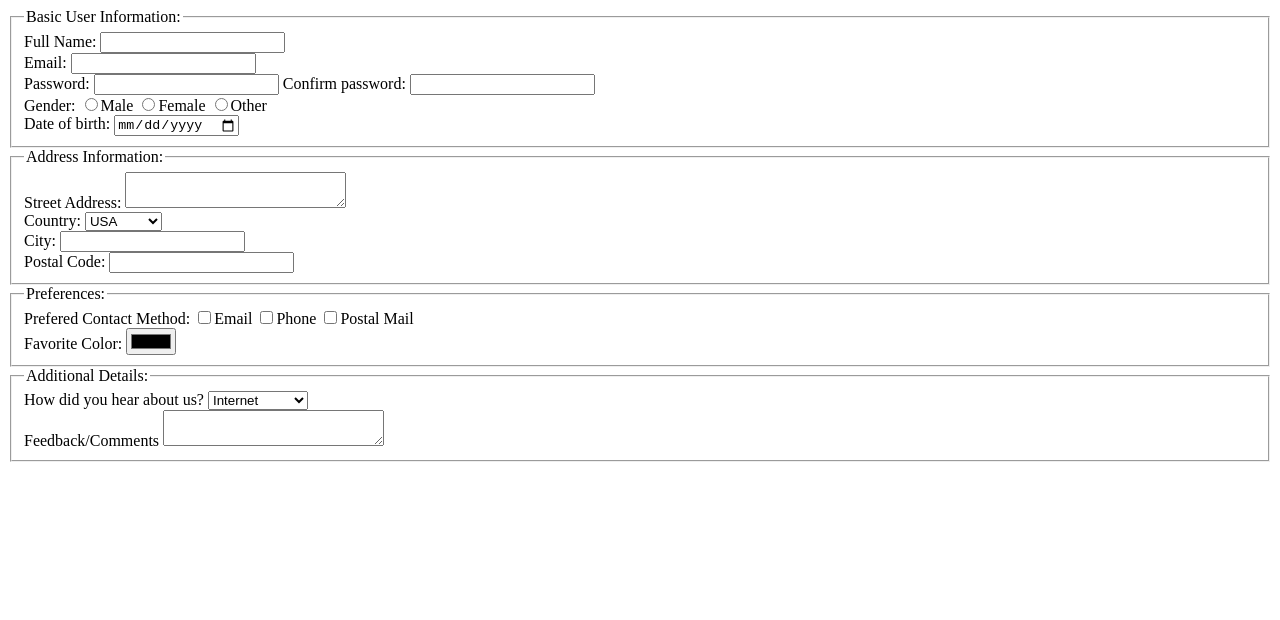
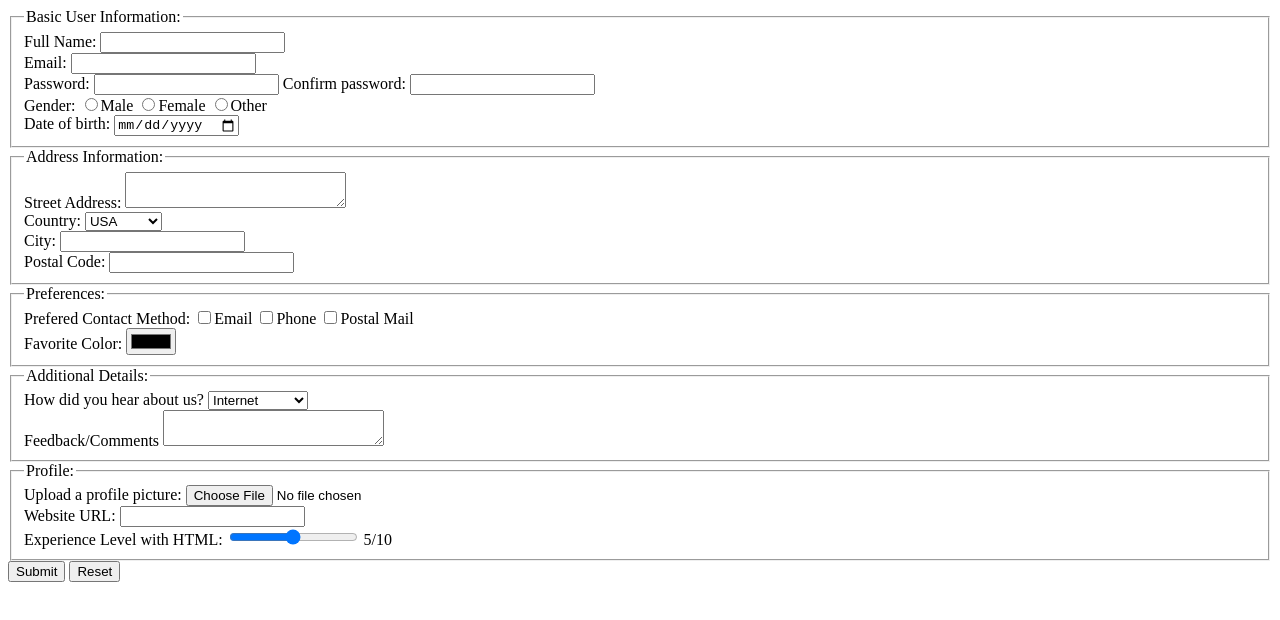
Before and after one commit to MItan9/Tekwill_FE_gr11, a plain HTML site: page HW_7/registration.html in a window 1280 px wide. Drawn offline with Linux system fonts and the light colour scheme.

Commit message:
Added Profile fieldset and all features for bonus point

```diff
--- a/HW_7/registration.html
+++ b/HW_7/registration.html
@@ -4,6 +4,7 @@
     <meta charset="UTF-8">
     <meta name="viewport" content="width=device-width, initial-scale=1.0">
     <title>Registration form</title>
+
 </head>
 <body>
     <form action="blah-blah-blah">
@@ -83,6 +84,22 @@
             <textarea name="Feedback" id="feedback" cols="25" rows="2"></textarea>
         </fieldset>
 
+        <fieldset>
+            <legend>Profile:</legend>
+
+            <label for="picture">Upload a profile picture:</label>
+            <input type="file" name="Picture" id="picture" accept="image/png, image/jpg"><br>
+
+            <label for="WebsiteURL">Website URL:</label>
+            <input type="url" name="WebsiteURL" id="WebsiteURL"><br>
+
+            <label for="level">Experience Level with HTML:</label>
+            <input type="range" name="level" id="level" min="0" max="10" value="5" oninput="displayValue.value=level.value">
+            <output id="displayValue">5</output>/10
+        </fieldset>
+
+        <input type="submit" name="submit" id="submit">
+        <input type="reset" name="reset" id="reset">
 
 
 
```
